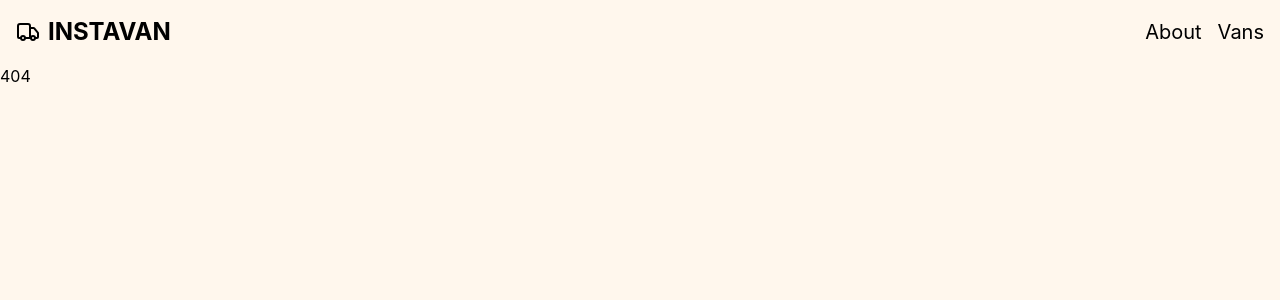
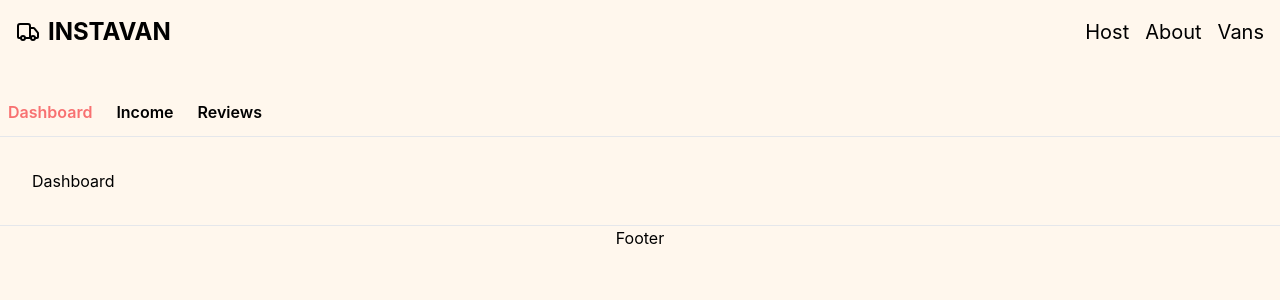
Before and after one commit to notGonim/instavan, a React (Create React App) app: page /host in a window 1280 px wide. Before the commit this address had no page. Shown: the top 300 px of the page. Built offline with nearby package versions, Linux system fonts and the light colour scheme; what miragejs would draw is missing.

Commit message:
feat: added the host page

```diff
--- a/src/App.tsx
+++ b/src/App.tsx
@@ -1,26 +1,37 @@
 import { Route, Routes } from 'react-router-dom';
 import './App.css';
-import { Nav } from './Shared/Components/Nav/Nav';
 import './server';
 import React, { Suspense } from 'react';
+import Layout from './Shared/Components/Layout/Layout';
+
 
 
 const Home = React.lazy(() => import('./Pages/Home/Home'));
 const About = React.lazy(() => import('./Pages/About/About'));
 const Vans = React.lazy(() => import('./Pages/Vans/Vans'));
 const Van = React.lazy(() => import('./Pages/Vans/Components/Van/Van'));
+const Host = React.lazy(() => import('./Pages/Host/Host'));
+const Income = React.lazy(() => import('./Pages/Host/Components/Income/Income'));
+const Reviews = React.lazy(() => import('./Pages/Host/Components/Reviews/Reviews'));
+const Dashboard = React.lazy(() => import('./Pages/Host/Components/Dashboard/Dashboard'));
 
 function App() {
   return (
     <>
-      <Nav />
       <Suspense fallback={<div>Loading...</div>}>
         <Routes>
-          <Route path="/" element={<Home />} />
-          <Route path="/about" element={<About />} />
-          <Route path="/vans" element={<Vans />} />
-          <Route path="/vans/:id" element={<Van />} />
-          <Route path="*" element={<div>404</div>} />
+            <Route element={<Layout />} >
+            <Route index element={<Home />} />
+            <Route path="host" element={<Host />} >
+                  <Route index element={<Dashboard/>} />
+                  <Route path="income" element={<Income/>} />
+                  <Route path='reviews' element={<Reviews/>} />
+            </Route>
+            <Route path="about" element={<About />} />
+            <Route path="vans" element={<Vans />} />
+            <Route path="vans/:id" element={<Van />} />
+            <Route path="*" element={<div>404</div>} />
+          </Route>
         </Routes>
       </Suspense>
     </>
--- /dev/null
+++ b/src/Pages/Host/Components/Dashboard/Dashboard.tsx
@@ -0,0 +1,7 @@
+import React from "react";
+
+export const Dashboard = () => {
+  return <div>Dashboard</div>;
+};
+
+export default Dashboard;
--- /dev/null
+++ b/src/Pages/Host/Components/Host-Layout/HostLayout.tsx
@@ -0,0 +1,46 @@
+import React from "react";
+import { Link, NavLink } from "react-router-dom";
+
+export const HostLayout = () => {
+  return (
+    <>
+      <nav className="flex">
+      <NavLink
+          to=""
+          end
+          className={({ isActive }) =>
+          isActive
+          ? "text-red-400 py-1 px-2 font-semibold mr-2 rounded-tl rounded-bl"
+          : "py-1 px-2 font-semibold mr-2 rounded-tl rounded-bl"
+      }
+        >
+          Dashboard
+        </NavLink>
+        <NavLink
+          to="income"
+          className={({ isActive }) =>
+            isActive
+              ? "text-red-400 py-1 px-2 font-semibold mr-2 rounded-tl rounded-bl"
+              : "py-1 px-2 font-semibold mr-2 rounded-tl rounded-bl"
+          }
+        >
+          Income
+        </NavLink>
+
+        <NavLink
+          to="reviews"
+          className={({ isActive }) =>
+            isActive
+              ? "text-red-400 py-1 px-2 font-semibold mr-2 rounded-tl rounded-bl"
+              : "py-1 px-2 font-semibold mr-2 rounded-tl rounded-bl"
+          }
+        >
+          Reviews
+        </NavLink>
+      </nav>
+      <hr className="my-2" />
+    </>
+  );
+};
+
+export default HostLayout;
--- /dev/null
+++ b/src/Pages/Host/Components/Income/Income.tsx
@@ -0,0 +1,7 @@
+import React from "react";
+
+export const Income = () => {
+  return <div>Income</div>;
+};
+
+export default Income;
--- /dev/null
+++ b/src/Pages/Host/Components/Reviews/Reviews.tsx
@@ -0,0 +1,7 @@
+import React from "react";
+
+export const Reviews = () => {
+  return <div>Reviews</div>;
+};
+
+export default Reviews;
--- /dev/null
+++ b/src/Pages/Host/Host.tsx
@@ -0,0 +1,17 @@
+import {  Outlet } from "react-router-dom";
+
+import HostLayout from "./Components/Host-Layout/HostLayout";
+
+export const Host = () => {
+  return (
+          <div className="container mx-auto mt-8">
+                <HostLayout/>
+                <div className="m-4 p-4">
+                    <Outlet/>
+                </div>
+
+          </div>
+  );
+};
+
+export default Host;
--- /dev/null
+++ b/src/Shared/Components/Footer/Footer.tsx
@@ -0,0 +1,10 @@
+import React from "react";
+
+export const Footer = () => {
+  return <div>
+    <hr />
+    <h1 className="text-center ">Footer</h1>
+  </div>;
+};
+
+export default Footer;
--- /dev/null
+++ b/src/Shared/Components/Layout/Layout.tsx
@@ -0,0 +1,16 @@
+import Footer from '../Footer/Footer';
+import { Nav } from '../Nav/Nav';
+import { Outlet } from 'react-router-dom';
+
+
+const Layout: React.FC = () => {
+  return (
+    <>
+      <Nav />
+<Outlet/>
+
+<Footer />
+    </>);
+};
+
+export default Layout;
--- a/src/Shared/Components/Nav/Nav.tsx
+++ b/src/Shared/Components/Nav/Nav.tsx
@@ -10,7 +10,7 @@ export const Nav = () => {
         <Link to='/'  className="ml-2 text-2xl font-bold">InstaVan</Link>
         </div>
         <div className="flex space-x-4 ">
-          {/* <Link to="/" className="text-xl">Home</Link> */}
+          <Link to="/host" className="text-xl">Host</Link>
           <Link to="/about" className="text-xl">About</Link>
           <Link to="/vans" className="text-xl">Vans</Link>
         </div>
```
